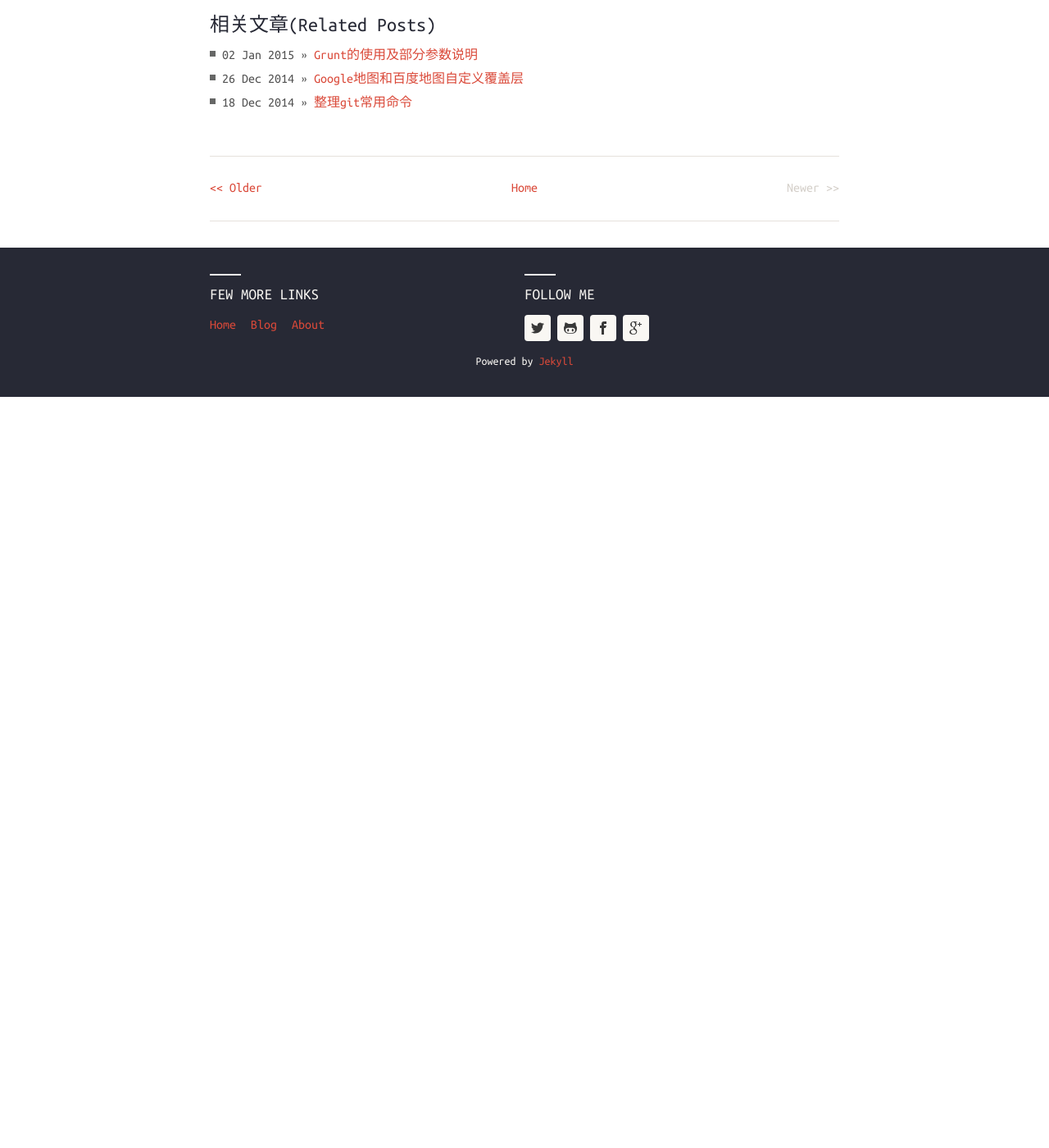
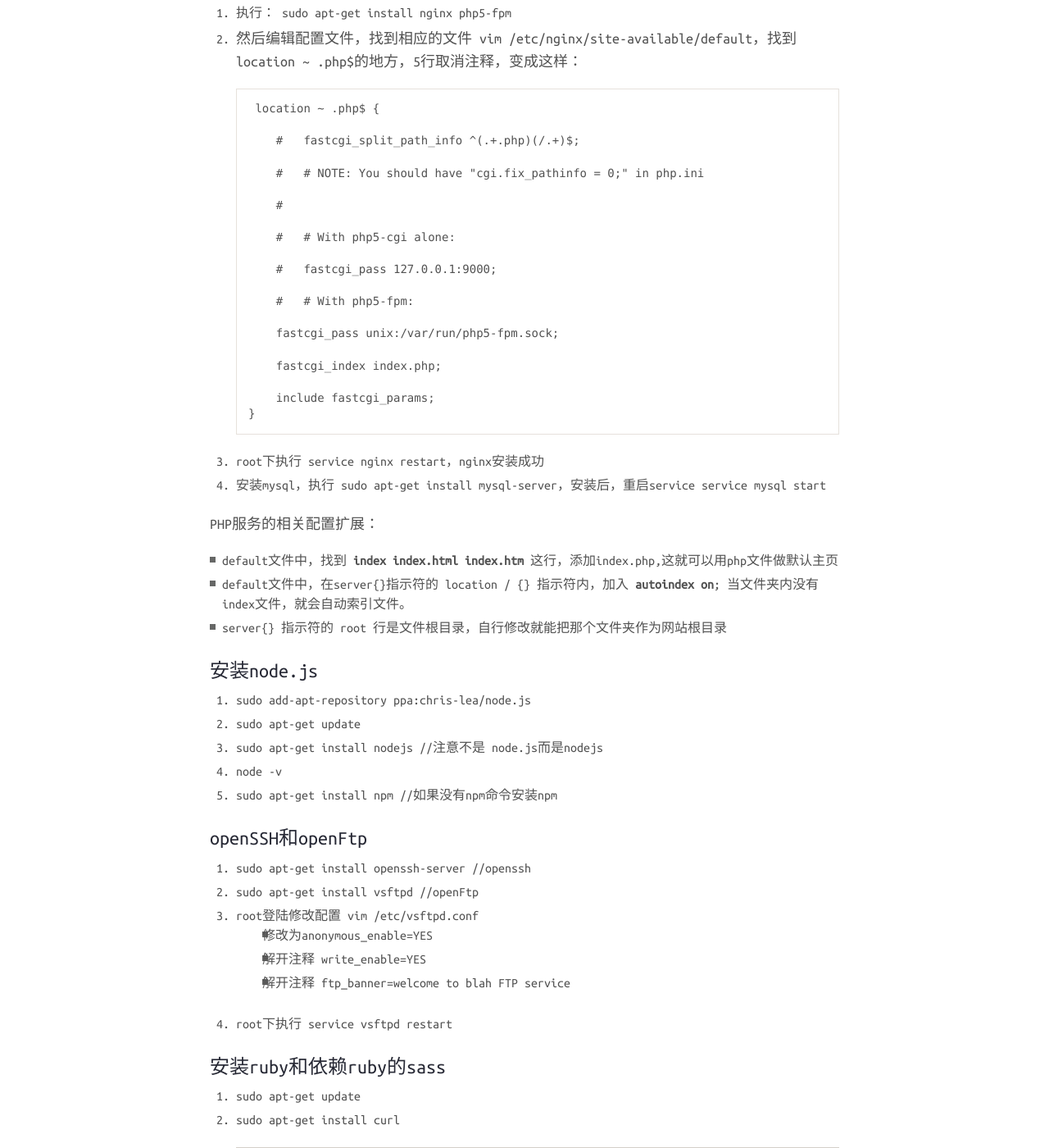
Before and after one commit to CooLNuanfeng/coolnuanfeng.github.com, a Jekyll site: the page built from _posts/2015-1-16-linuxInstall.md, in a window 1280 px wide and 1400 px high, scrolled down 486 px. Shown: the whole window at 82% size. Built offline with Jekyll 4.4.1, drawn with Linux system fonts in a browser that asks for light colours; before the commit the page ends 970 px from its top, so only the background shows below that; some of the changed text lies outside the part shown.

Commit message:
2015-1-16

```diff
--- a/_posts/2015-1-16-linuxInstall.md
+++ b/_posts/2015-1-16-linuxInstall.md
@@ -8,3 +8,75 @@ categories:
 - blog
 permalink: linuxInstall
 ---
+
+整理下在linux虚拟机中安装一些常用服务和工具的一些命令，方便以后的安装和使用。
+
+####nginx相关服务的安装
+
+ 1. 执行： sudo apt-get install nginx php5-fpm
+ 2. 然后编辑配置文件，找到相应的文件 vim  /etc/nginx/site-available/default，找到location ~ .php$的地方，5行取消注释，变成这样：
+
+         location ~ .php$ {
+
+            #   fastcgi_split_path_info ^(.+.php)(/.+)$;
+
+            #   # NOTE: You should have "cgi.fix_pathinfo = 0;" in php.ini
+
+            #
+
+            #   # With php5-cgi alone:
+
+            #   fastcgi_pass 127.0.0.1:9000;
+
+            #   # With php5-fpm:
+
+            fastcgi_pass unix:/var/run/php5-fpm.sock;
+
+            fastcgi_index index.php;
+
+            include fastcgi_params;
+        }
+
+ 3. root下执行 service nginx restart，nginx安装成功
+ 4. 安装mysql，执行 sudo apt-get install mysql-server，安装后，重启service service mysql start
+
+PHP服务的相关配置扩展：
+
+- default文件中，找到 **index index.html index.htm**  这行，添加index.php,这就可以用php文件做默认主页
+- default文件中，在server{}指示符的 location / {} 指示符内，加入 **autoindex on**; 当文件夹内没有index文件，就会自动索引文件。
+- server{} 指示符的 root 行是文件根目录，自行修改就能把那个文件夹作为网站根目录
+
+#### 安装node.js
+
+ 1. sudo add-apt-repository ppa:chris-lea/node.js
+ 2. sudo apt-get update
+ 3. sudo apt-get install nodejs   //注意不是 node.js而是nodejs
+ 4. node -v
+ 5. sudo apt-get install npm  //如果没有npm命令安装npm
+
+####openSSH和openFtp
+
+ 1. sudo apt-get install openssh-server   //openssh
+ 2. sudo apt-get install vsftpd         //openFtp
+ 3.  root登陆修改配置 vim /etc/vsftpd.conf
+     - 修改为anonymous_enable=YES
+     - 解开注释 write_enable=YES
+     - 解开注释 ftp_banner=welcome to blah FTP service
+ 4. root下执行 service vsftpd restart
+
+####安装ruby和依赖ruby的sass
+
+ 1. sudo apt-get update
+ 2. sudo apt-get install curl
+ 3. \curl -L https://get.rvm.io | bash -s stable --ruby
+ 4. ruby -v
+ 5. gem install sass
+
+####安装mongoDB
+
+ 1. sudo apt-key adv --keyserver hkp://keyserver.ubuntu.com:80 --recv 7F0CEB10
+ 2. echo 'deb http://downloads-distro.mongodb.org/repo/ubuntu-upstart dist 10gen' | sudo tee /etc/apt/sources.list.d/mongodb.list
+ 3. sudo apt-get update
+ 4. sudo apt-get install mongodb
+ 5. sudo service mongodb restart
+ 6. mongo
```
